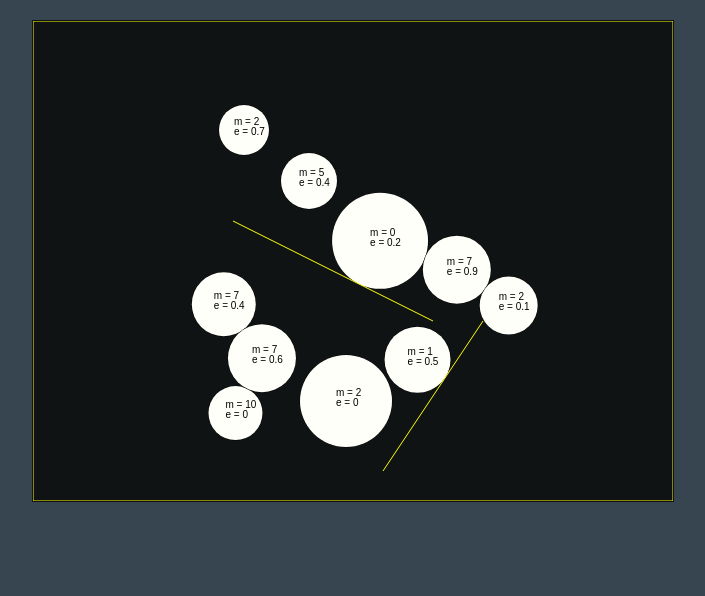
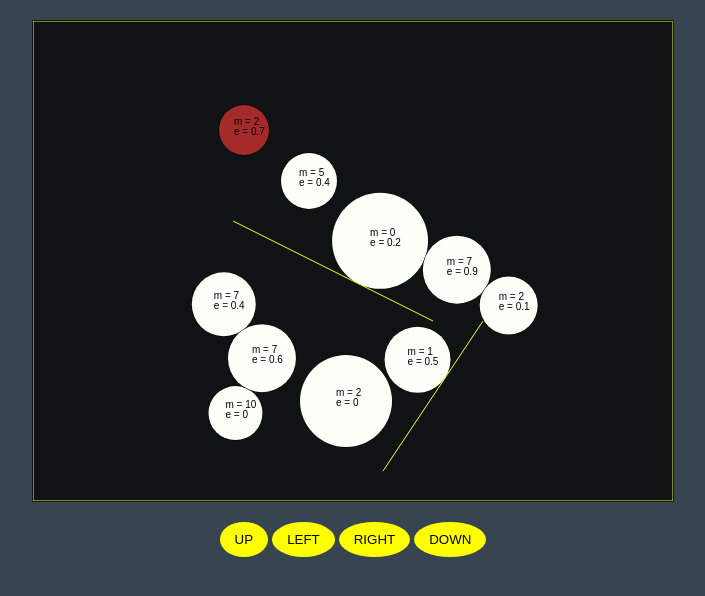
Before and after one commit to MadCoderErrr/2dPhysicsEngineJS, a plain HTML site: page index.html in a window 1280 px wide. Shown: the whole page, without its empty margins (287-992 px from the left). Drawn offline with Linux system fonts and the light colour scheme.

Commit message:
Icursecss

```diff
--- a/index.html
+++ b/index.html
@@ -3,9 +3,16 @@
     <head>
         <title>2D Physics Engine</title>
         <link rel="stylesheet" href="style.css"></link>
+        <meta name="viewport" content="width=device-width, initial-scale=1.0">
     </head>
     <body>
         <canvas id="canvas" tabindex="0" width="640" height="480"></canvas>
+        <div id="btn-container">
+            <button id="up">UP</button>
+            <button id="left">LEFT</button>
+            <button id="right">RIGHT</button>
+            <button id="down">DOWN</button>
+        </div>
         <script src="style.js"></script>
     </body>
 </html>
--- a/style.css
+++ b/style.css
@@ -4,6 +4,7 @@
 
 body{
     background-color: #36454F;
+    align-items: center;
 }
 
 #canvas{
@@ -12,3 +13,17 @@ body{
     margin: 20px auto;
     background-color: #101314;
 }
+
+button{
+    background-color: yellow;
+    border: none;
+    border-radius: 50%;
+    padding: 10px 15px;
+    margin: auto;
+}
+
+#btn-container{
+    margin-left: auto;
+    margin-right: auto;
+    max-width: fit-content;
+}
--- a/style.js
+++ b/style.js
@@ -1,5 +1,10 @@
 const canvas = document.getElementById("canvas");
 const ctx = canvas.getContext("2d");
+
+const up = document.getElementById("up");
+const down = document.getElementById("down");
+const right = document.getElementById("right");
+const left = document.getElementById("left");
 
 const ballz = [];
 const wallz = [];
@@ -70,6 +75,7 @@ class Ball{
         this.velocity = 1;
         this.elasticity = 1;
         this.player = false;
+        this.ballColor = "#FFFFFA";
         ballz.push(this);
     }
 
@@ -78,7 +84,8 @@ class Ball{
         ctx.arc(this.pos.x, this.pos.y, this.r, 0, 2*Math.PI);
         ctx.strokeStyle = "black";
         ctx.stroke();
-        ctx.fillStyle = "#FFFFFA";
+        //ctx.fillStyle = "#FFFFFA";
+        ctx.fillStyle = this.ballColor;
         ctx.fill();
     }
     display() {
@@ -117,6 +124,71 @@ class Wall{
 }
 
 function keyControl(b) {
+
+    up.addEventListener("touchstart", function(e) {
+        UP = true;
+    })
+
+    up.addEventListener("touchend", function(e) {
+        UP = false;
+    })
+
+    up.addEventListener("mousedown", function(e) {
+        UP = true;
+    })
+
+    up.addEventListener("mouseup", function(e) {
+        UP = false;
+    })
+
+    down.addEventListener("touchstart", function(e) {
+        DOWN = true;
+    })
+
+    down.addEventListener("touchend", function(e) {
+        DOWN = false;
+    })
+
+    down.addEventListener("mousedown", function(e) {
+        DOWN = true;
+    })
+
+    down.addEventListener("mouseup", function(e) {
+        DOWN = false;
+    })
+
+    left.addEventListener("touchstart", function(e) {
+        LEFT = true;
+    })
+
+    left.addEventListener("touchend", function(e) {
+        LEFT = false;
+    })
+
+    left.addEventListener("mousedown", function(e) {
+        LEFT = true;
+    })
+
+    left.addEventListener("mouseup", function(e) {
+        LEFT = false;
+    })
+
+    right.addEventListener("touchstart", function(e) {
+        RIGHT = true;
+    })
+
+    right.addEventListener("touchend", function(e) {
+        RIGHT = false;
+    })
+
+    right.addEventListener("mousedown", function(e) {
+        RIGHT = true;
+    })
+
+    right.addEventListener("mouseup", function(e) {
+        RIGHT = false;
+    })
+
     canvas.addEventListener("keydown", function(e) {
         if (e.keyCode === 37) {
             LEFT = true;
@@ -280,4 +352,5 @@ let edge2 = new Wall(canvas.clientWidth, 0, canvas.clientWidth, canvas.clientHei
 let edge3 = new Wall(canvas.clientWidth, canvas.clientHeight, 0, canvas.clientHeight);
 let edge4 = new Wall(0, canvas.clientHeight, 0, 0);
 ballz[0].player = true;
+ballz[0].ballColor = "brown";
 requestAnimationFrame(mainLoop);
```
